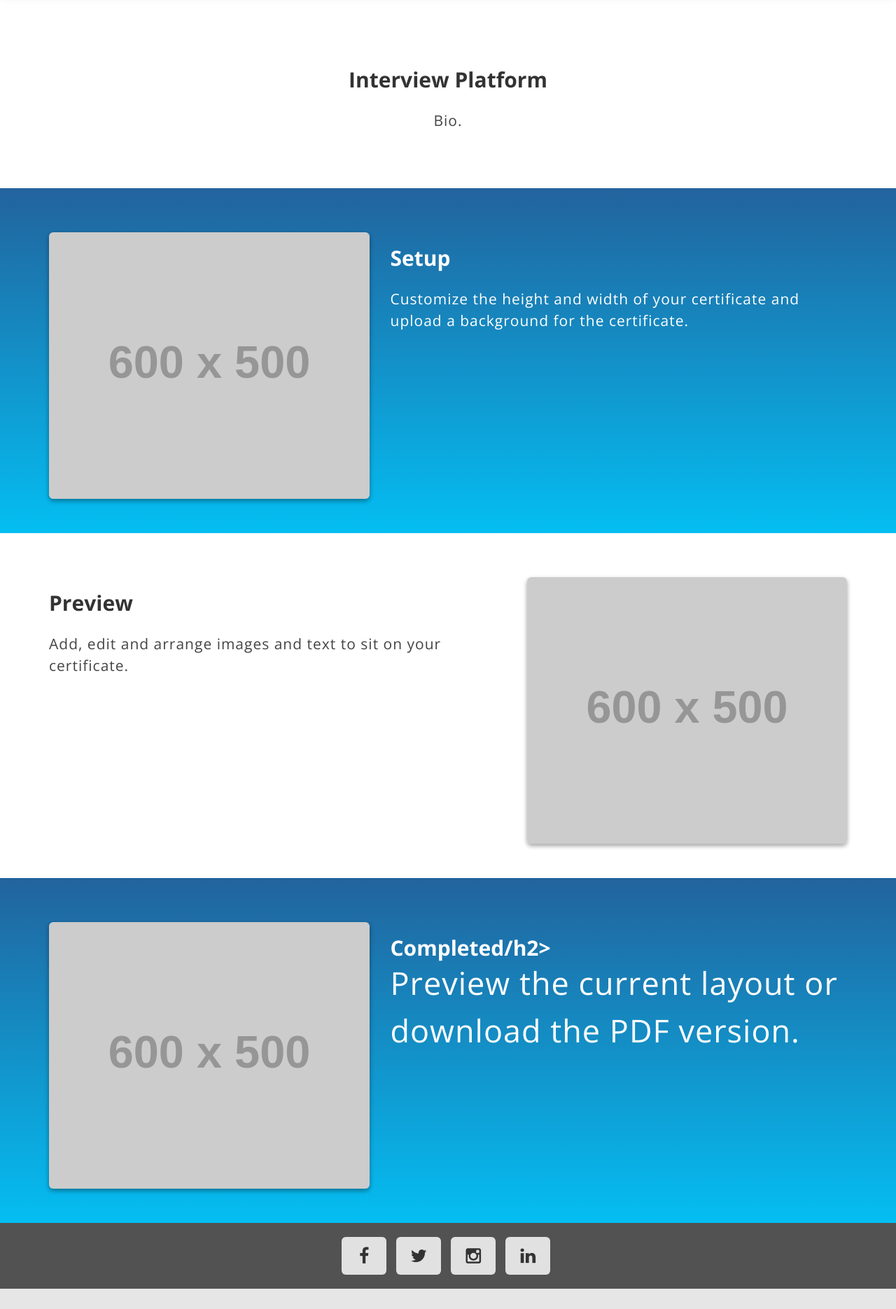
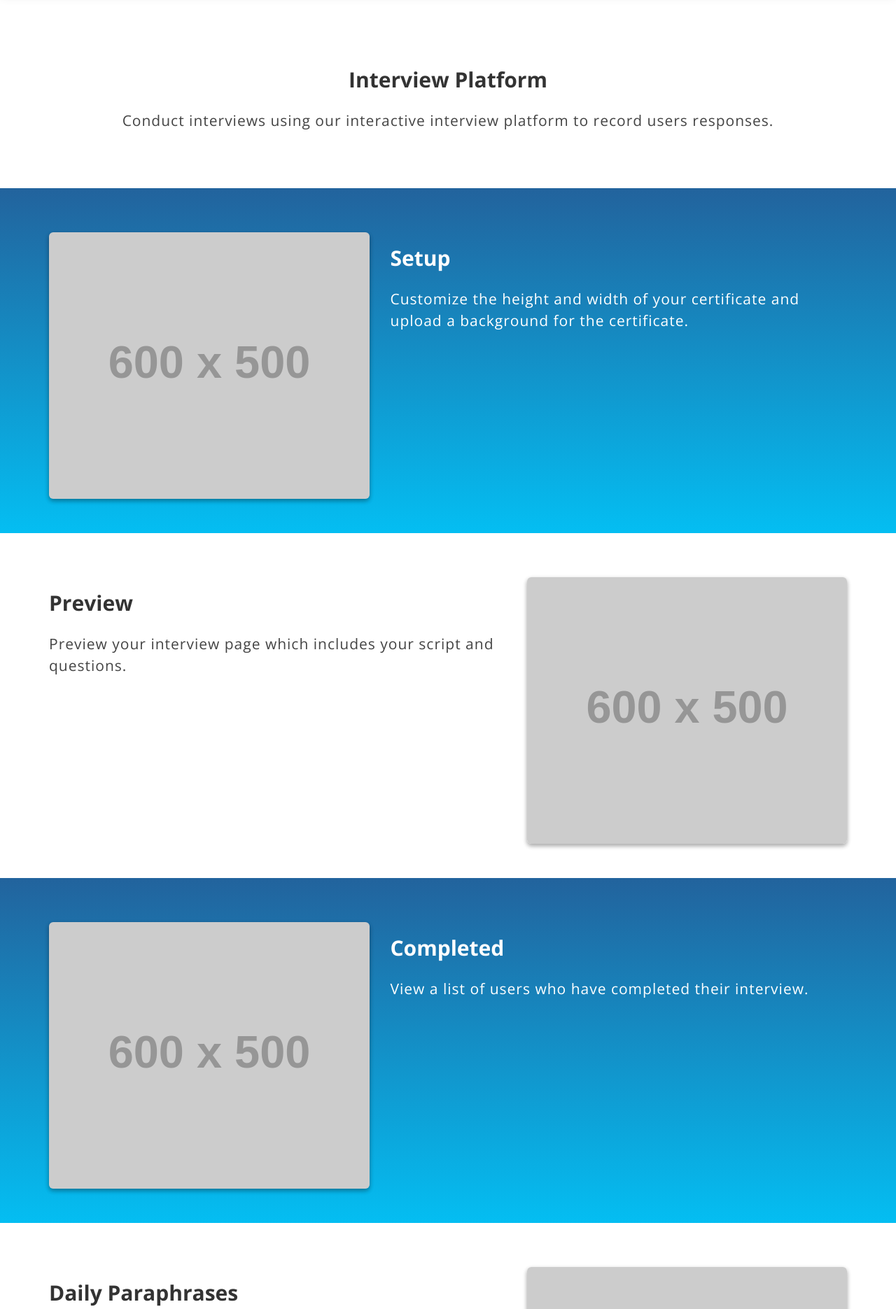
Before and after one commit to pete-ewg17/ewg_tech_website_2017, a PHP site: page /interview.php in a window 1280 px wide. Shown: the part 63-1934 px from the top of the page at 70% size. Run offline with PHP 8.4, Linux system fonts and the light colour scheme; grey boxes labelled with a size stand in for pictures from a placeholder-image service; some libraries are stand-ins or nearby versions.

Commit message:
updated content information
bio
daily paraphrases

```diff
--- a/interview.php
+++ b/interview.php
@@ -109,7 +109,7 @@
       <div class="row featurette">
         <div class="col-md-12 text-center" data-aos="fade-left" data-aos-once="true">
           <h2>Interview Platform</h2>
-          <p>Bio.</p>
+          <p>Conduct interviews using our interactive interview platform to record users responses.</p>
         </div>
       </div>
     </div>
@@ -136,7 +136,7 @@
           <div class="row featurette">
             <div class="col-md-7" data-aos="fade-left" data-aos-once="true">
               <h2>Preview</h2>
-              <p>Add, edit and arrange images and text to sit on your certificate. </p>
+              <p>Preview your interview page which includes your script and questions. </p>
             </div>
             <div class="col-md-5" data-aos="fade-left" data-aos-once="true">
               <img class="featurette-image img-responsive img-rounded" src="http://placehold.it/600/500" alt="Scheduling and Group Management">
@@ -150,8 +150,8 @@
        <div class="container">
         <div class="row">
           <div class="col-md-7 col-md-push-5" data-aos="fade-right" data-aos-once="true" data-aos-offset="300">
-            <h2 class="featurette-heading">Completed/h2>
-            <p class="tech-lead">Preview the current layout or download the PDF version. </p>
+            <h2 class="featurette-heading">Completed</h2>
+            <p class="tech-lead">View a list of users who have completed their interview. </p>
           </div>
             <div class="col-md-5 col-md-pull-7" data-aos="fade-right" data-aos-once="true" data-aos-offset="300">
             <img class="featurette-image img-responsive img-rounded" src="http://placehold.it/600/500" alt="Enhanced Communication with Phone">
@@ -159,6 +159,21 @@
           </div>
         </div>
       </div>
+
+          <!--EDIT ME-->
+      <div class="content-section-a white">
+        <div class="container">
+          <div class="row featurette">
+            <div class="col-md-7" data-aos="fade-left" data-aos-once="true">
+              <h2>Daily Paraphrases</h2>
+              <p>Use daily paraphrases...</p>
+            </div>
+            <div class="col-md-5" data-aos="fade-left" data-aos-once="true">
+              <img class="featurette-image img-responsive img-rounded" src="http://placehold.it/600/500" alt="Scheduling and Group Management">
+            </div>
+          </div>
+      </div>
+    </div>
 
 
       <!-- /END THE FEATURETTES -->
```
